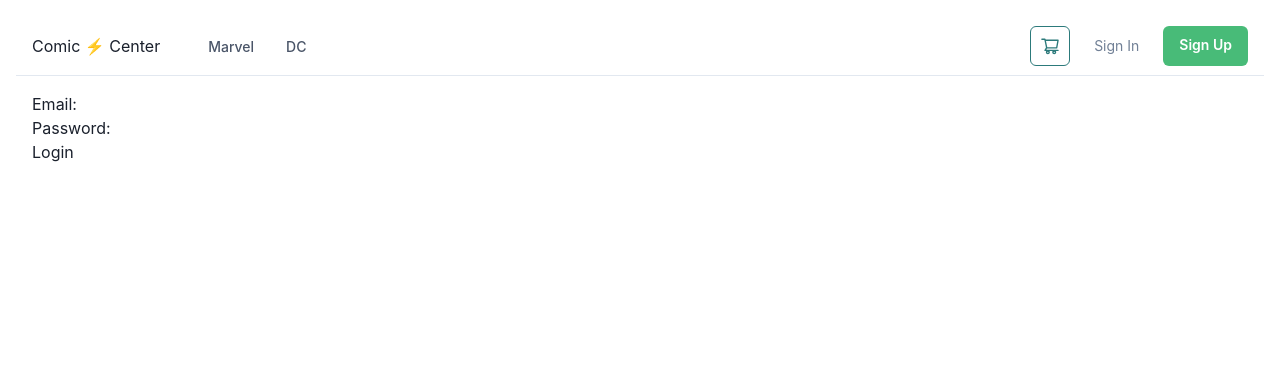
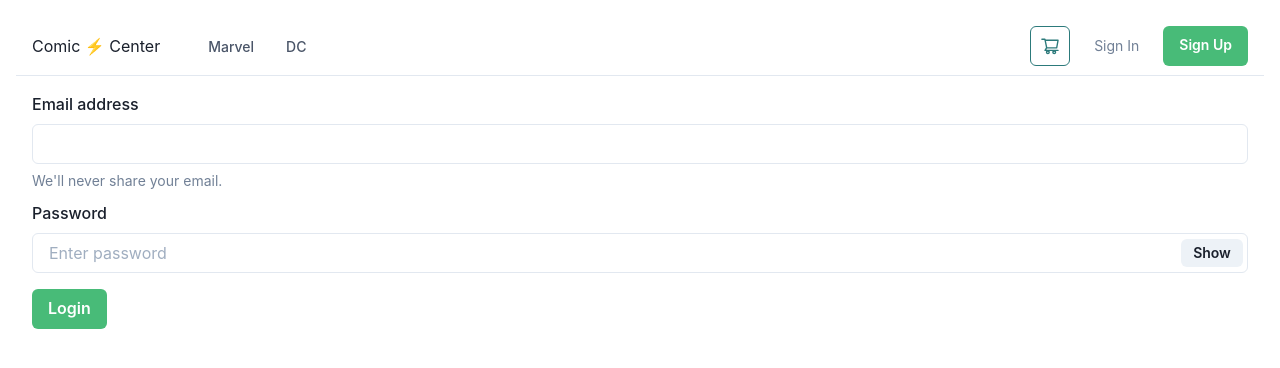
Before and after one commit to skarthikeyan96/comic-book-frontend, a Next.js app: page /login in a window 1280 px wide. Shown: the top 368 px of the page. Built offline with nearby package versions, Linux system fonts and the light colour scheme.

Commit message:
feat: minor UI changes

```diff
--- a/components/Login/index.tsx
+++ b/components/Login/index.tsx
@@ -1,6 +1,16 @@
+import {
+  Button,
+  FormControl,
+  FormHelperText,
+  FormLabel,
+  Input,
+  InputGroup,
+  InputRightElement,
+} from "@chakra-ui/react";
 import axios from "axios";
 import { useRouter } from "next/router";
 import { useState } from "react";
+import React from "react";
 import { useDispatch } from "react-redux";
 
 import { login } from "../../redux/user.slice";
@@ -32,28 +42,44 @@ const LoginComponent = () => {
     setUserData({ ...userData, [name]: value });
   };
 
+  const [show, setShow] = React.useState(false);
+  const handleClick = () => setShow(!show);
+
   return (
     <div>
-      <form onSubmit={handleSubmit}>
-        <label>
-          Email:
-          <input
-            type="text"
+      <form onSubmit={(e) => handleSubmit(e)}>
+        <FormControl>
+          <FormLabel htmlFor="email">Email address</FormLabel>
+          <Input
+            id="email"
+            type="email"
             name="identifier"
-            onChange={(e) => handleChange(e)}
+            onChange={(e: any) => handleChange(e)}
           />
-        </label>
-        <br />
-        <label>
-          Password:
-          <input
-            type="password"
-            name="password"
-            onChange={(e) => handleChange(e)}
-          />
-        </label>
-        <br />
-        <button>Login</button>
+          <FormHelperText>We&apos;ll never share your email.</FormHelperText>
+        </FormControl>
+
+        <FormControl mt="3">
+          <FormLabel htmlFor="password">Password</FormLabel>
+          <InputGroup size="md">
+            <Input
+              pr="4.5rem"
+              type={show ? "text" : "password"}
+              placeholder="Enter password"
+              name="password"
+              onChange={(e) => handleChange(e)}
+            />
+            <InputRightElement width="4.5rem">
+              <Button h="1.75rem" size="sm" onClick={handleClick}>
+                {show ? "Hide" : "Show"}
+              </Button>
+            </InputRightElement>
+          </InputGroup>
+        </FormControl>
+
+        <Button mt={4} color="white" bg="green.400" type="submit">
+          Login
+        </Button>
       </form>
     </div>
   );
```
Also changed, not shown: components/Register/index.tsx (+13 -3 lines), pages/profile.tsx (+32 -3 lines).
